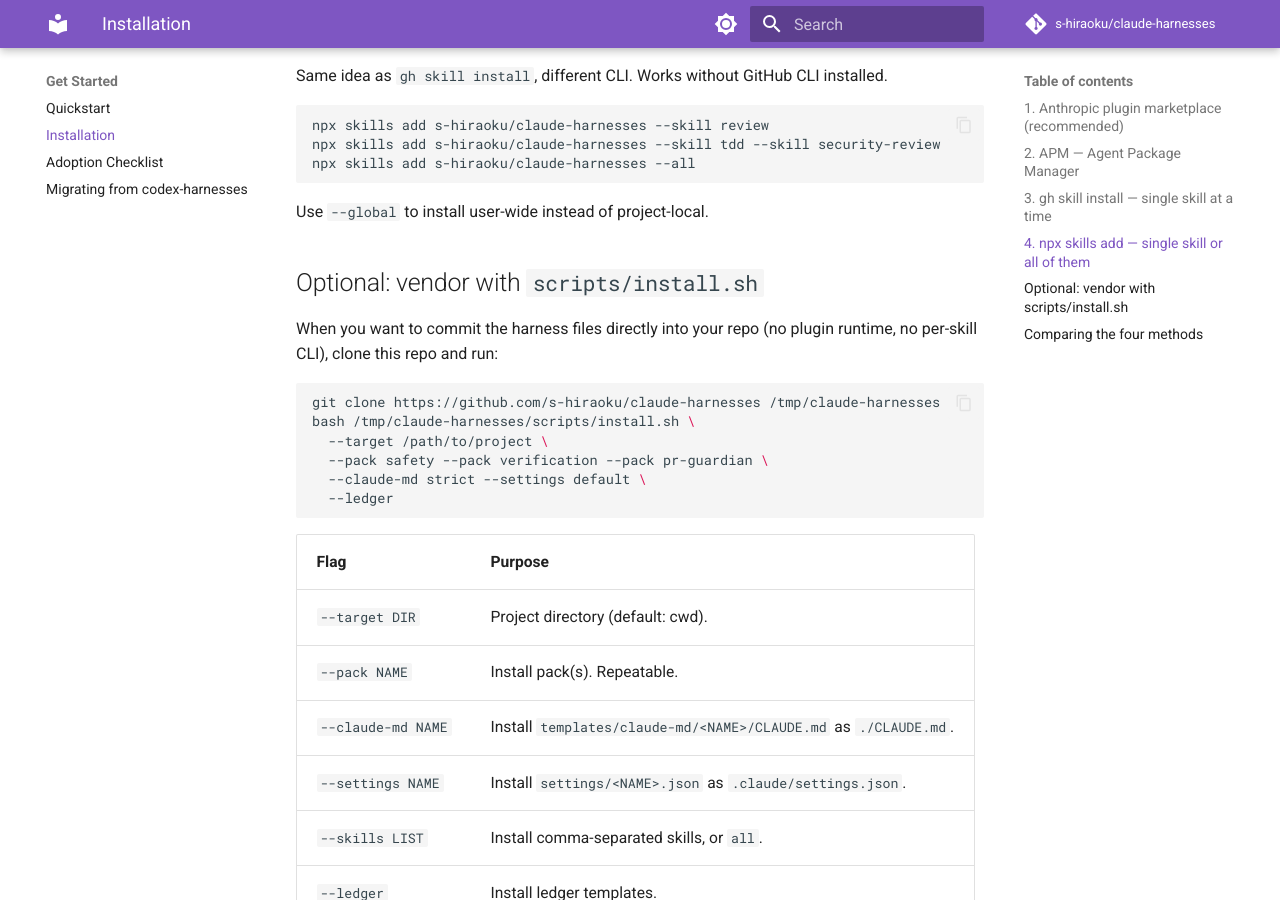
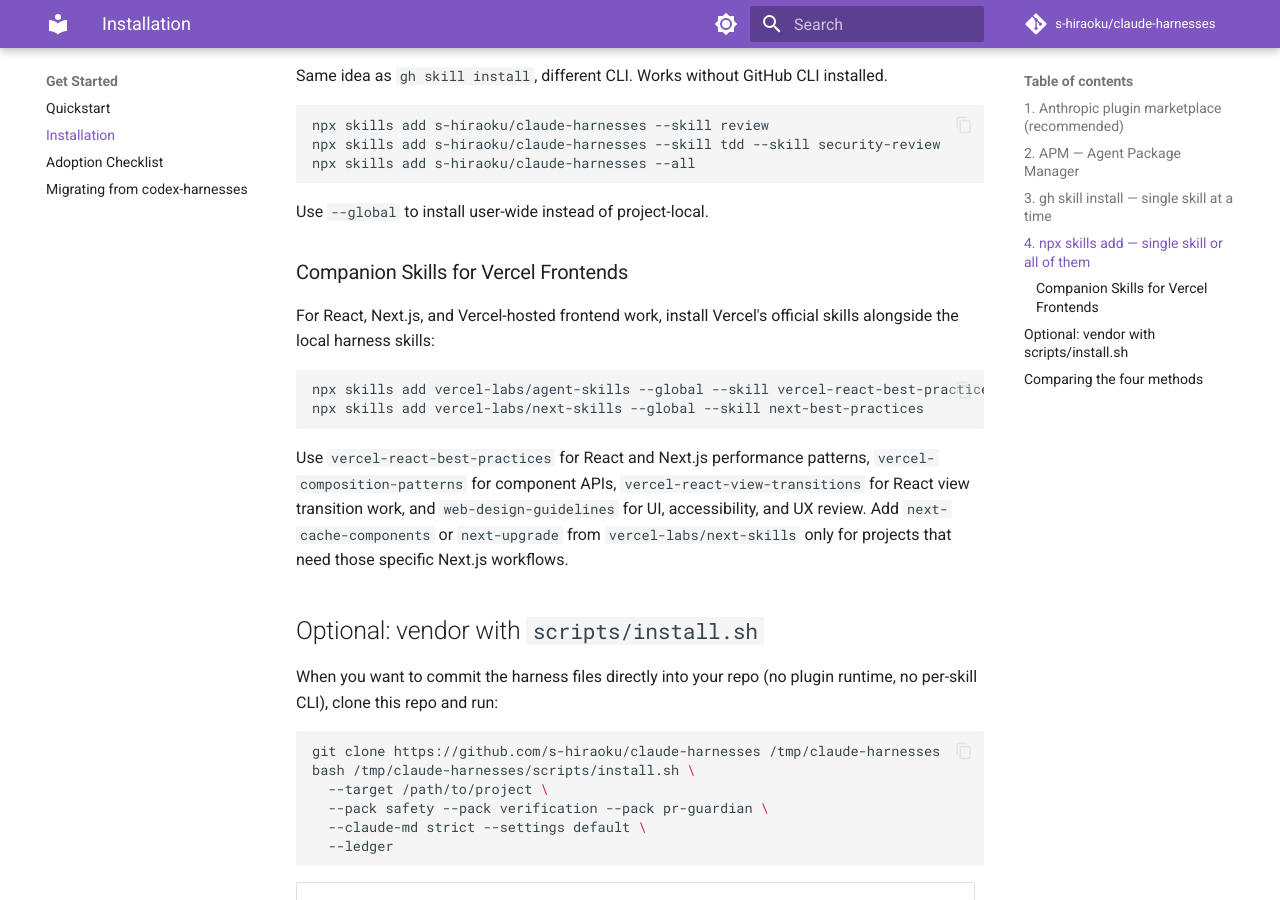
Before and after one commit to s-hiraoku/claude-harnesses, an MkDocs documentation site: the page built from docs/installation.md, in a window 1280 px wide and 900 px high, scrolled down 2587 px. Built offline with MkDocs 1.6.1 and Material for MkDocs 9.7.7, drawn with Linux system fonts in a browser that asks for light colours; comment, search, counter and statistics services are not loaded.

Commit message:
Document Vercel frontend companion skills

````diff
--- a/docs/installation.md
+++ b/docs/installation.md
@@ -113,6 +113,17 @@
 
 Use `--global` to install user-wide instead of project-local.
 
+### Companion Skills for Vercel Frontends
+
+For React, Next.js, and Vercel-hosted frontend work, install Vercel's official skills alongside the local harness skills:
+
+```sh
+npx skills add vercel-labs/agent-skills --global --skill vercel-react-best-practices vercel-composition-patterns vercel-react-view-transitions web-design-guidelines
+npx skills add vercel-labs/next-skills --global --skill next-best-practices
+```
+
+Use `vercel-react-best-practices` for React and Next.js performance patterns, `vercel-composition-patterns` for component APIs, `vercel-react-view-transitions` for React view transition work, and `web-design-guidelines` for UI, accessibility, and UX review. Add `next-cache-components` or `next-upgrade` from `vercel-labs/next-skills` only for projects that need those specific Next.js workflows.
+
 ## Optional: vendor with `scripts/install.sh`
 
 When you want to commit the harness files directly into your repo (no plugin runtime, no per-skill CLI), clone this repo and run:
````
Also changed, not shown: README.md (+7 -0 lines).
